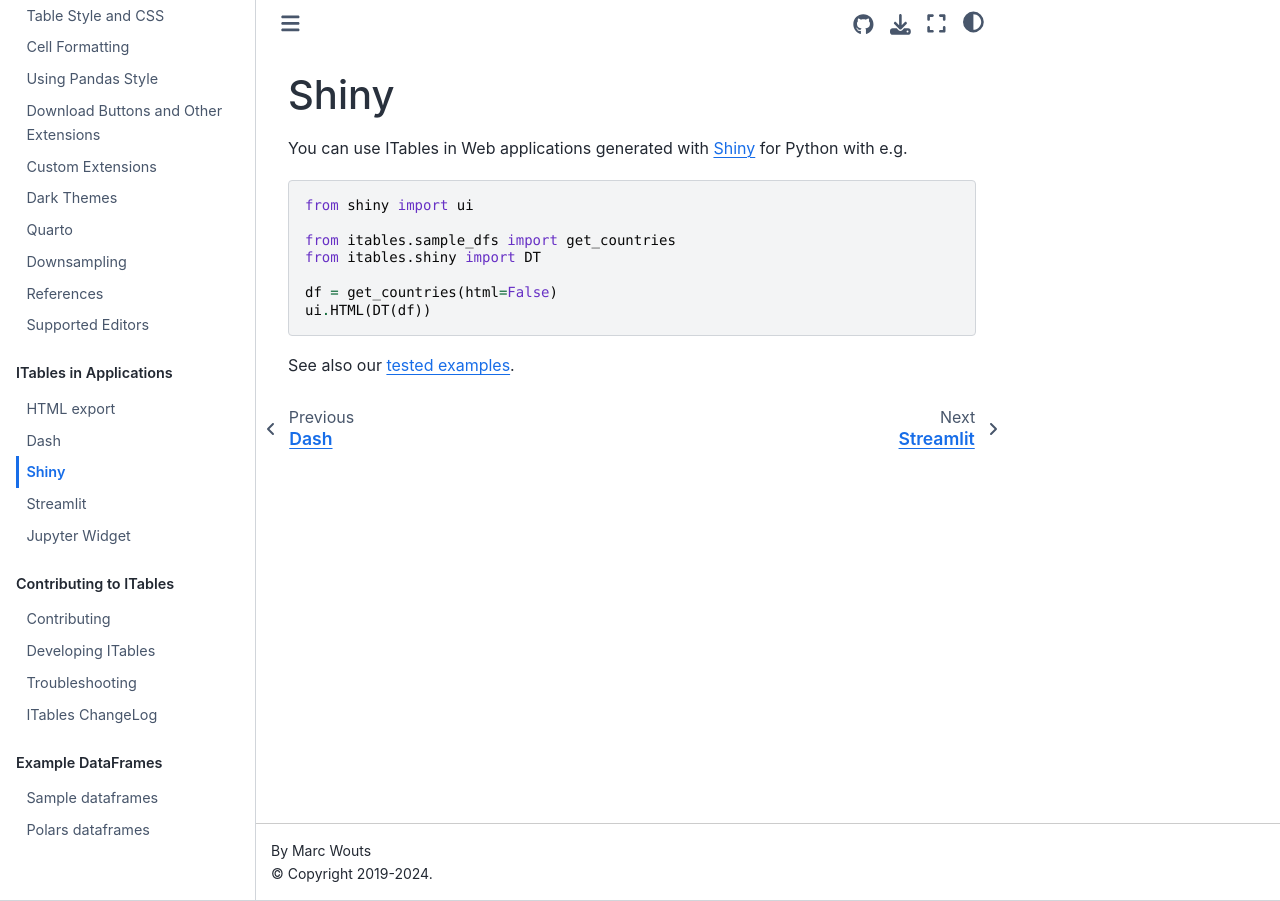
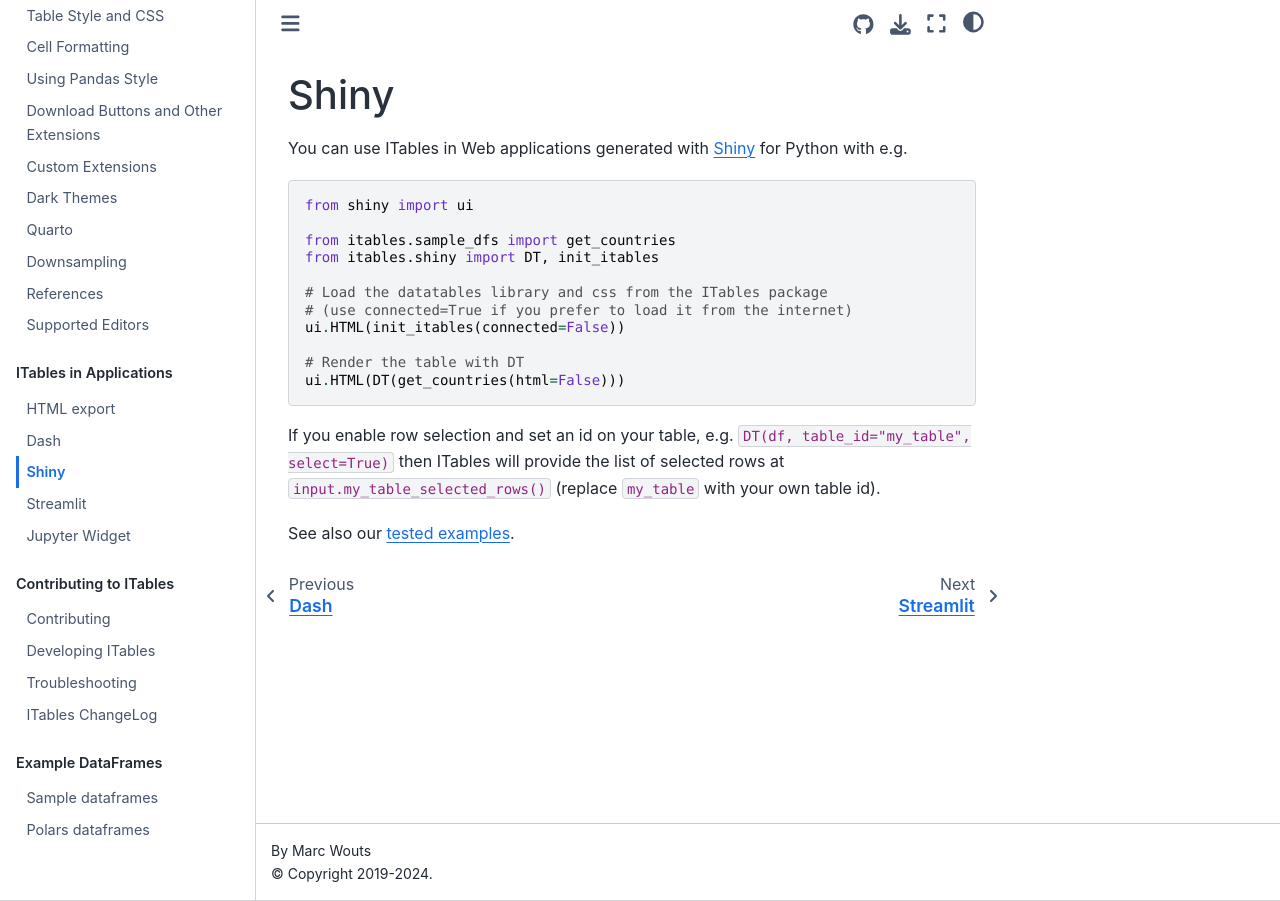
Before and after one commit to mwouts/itables, a Jupyter Book: the page built from docs/shiny.md, in a window 1280 px wide. Built offline with Jupyter Book 1.0.4 settings and Sphinx 7.4.7 and the Sphinx Book theme 1.1.4, drawn with Linux system fonts in a browser that asks for light colours.

Commit message:
Document init_itables and selected_rows

````diff
--- a/docs/shiny.md
+++ b/docs/shiny.md
@@ -5,10 +5,18 @@ You can use ITables in Web applications generated with [Shiny](https://shiny.rst
 from shiny import ui
 
 from itables.sample_dfs import get_countries
-from itables.shiny import DT
+from itables.shiny import DT, init_itables
 
-df = get_countries(html=False)
-ui.HTML(DT(df))
+# Load the datatables library and css from the ITables package
+# (use connected=True if you prefer to load it from the internet)
+ui.HTML(init_itables(connected=False))
+
+# Render the table with DT
+ui.HTML(DT(get_countries(html=False)))
 ```
 
+If you enable row selection and set an id on your table, e.g. `DT(df, table_id="my_table", select=True)` then
+ITables will provide the list of selected rows at `input.my_table_selected_rows()` (replace `my_table` with your
+own table id).
+
 See also our [tested examples](https://github.com/mwouts/itables/tree/main/tests/sample_python_apps).
````
Also changed, not shown: 2 other files.
